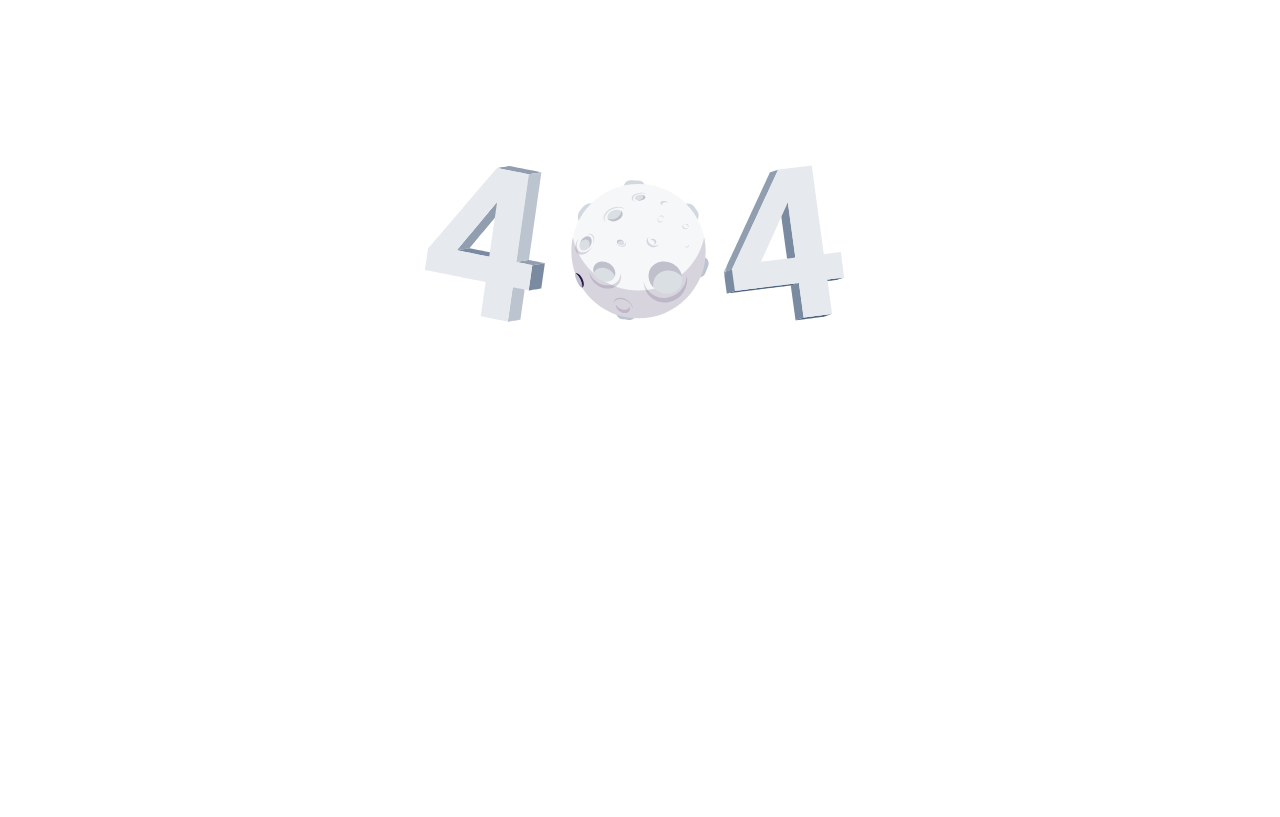
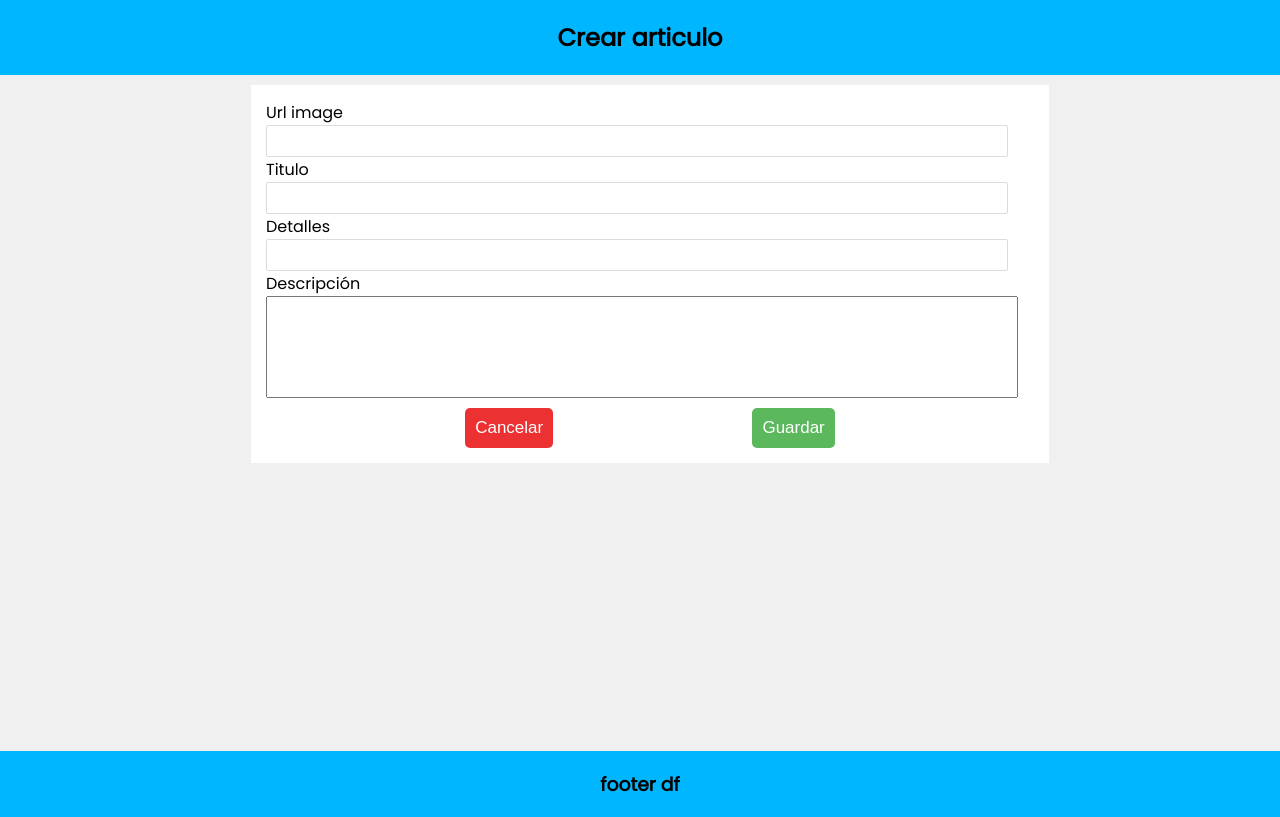
Before and after one commit to MatheoNieto/blogArticulos, a React app: page /createArticulos in a window 1280 px wide. Built offline with nearby package versions, Linux system fonts and the light colour scheme.

Commit message:
listo template

```diff
--- a/src/assets/styles/main.scss
+++ b/src/assets/styles/main.scss
@@ -2,7 +2,6 @@
 
 $theme-font: 'Poppins', sans-serif;
 $theme-background: linear-gradient(90deg, #11998e 0%,#38ef7d 100% );
-
 
 body{
   padding: 0;
@@ -74,6 +73,12 @@ h1{
   box-shadow: 10px 10px 5px 0px rgba(0,0,0,0.75);
 }
 
+.box-shadow-sm{
+  -webkit-box-shadow: 0px 0px 5px 0px rgba(0,0,0,0.75);
+  -moz-box-shadow: 0px 0px 5px 0px rgba(0,0,0,0.75);
+  box-shadow: 0px 0px 5px 0px rgba(0,0,0,0.75);
+}
+
 .flex-start{
   padding: 10px;
   display: flex;
@@ -86,6 +91,55 @@ h1{
 }
 
 table{
+  border-collapse: collapse;
   width: 100%;
   text-align: center;
 }
+
+table, td, th{
+  border: 1px solid #E5E5E5;
+}
+
+.container{
+  background-color: #F0F0F0;
+  padding: 10px;
+  width: 100vw;
+  height: 82vh;
+  display: flex;
+  flex-direction: column;
+  align-items: center;
+}
+
+.content-form{
+  background-color: #fff;
+  padding: 15px;
+  display: flex;
+  flex-direction: column;
+  justify-content: center;
+  width: 60%;
+}
+
+.input{
+  border: 1px solid #DCDCDC;
+  width: 95%;
+  padding: 5px;
+  border-radius: 2px;
+}
+
+.textarea{
+  resize: none;
+  width: 95%;
+  height: 80px;
+  padding: 10px;
+}
+
+.space-between{
+  display: flex;
+  flex-direction: row ;
+  align-items: center;
+  justify-content: space-evenly;
+}
+
+.overflow-x{
+  overflow-x: auto;
+}
--- a/src/components/Footer.tsx
+++ b/src/components/Footer.tsx
@@ -6,6 +6,7 @@ const Footer: React.FC  = (props: any)=>{
   const Container = styled.div({
     backgroundColor: '#00B7FF',
     width: '100%',
+    height: '5%',
     display: 'flex',
     flexDirection: 'row',
     justifyContent: 'center',
--- a/src/components/Header.tsx
+++ b/src/components/Header.tsx
@@ -1,11 +1,16 @@
 import React from 'react'
 import styled from 'styled-components'
 
-const Header: React.FC = (props: any)=>{
+interface Props{
+  title?: string,
+  children?: any
+}
+
+const Header = (props: Props)=>{
 
   const Container = styled.div({
     backgroundColor: '#00B7FF',
-    width: '100%',
+    width: '100vw',
     display: 'flex',
     flexDirection: 'row',
     justifyContent: 'center',
@@ -15,7 +20,9 @@ const Header: React.FC = (props: any)=>{
   return (
     <>
       <Container>
-        <h2>Login</h2>
+        <h2>
+          {(!props.title)? 'Home': props.title}
+        </h2>
       </Container>
       {
         props.children
--- a/src/components/Tabla.tsx
+++ b/src/components/Tabla.tsx
@@ -5,7 +5,7 @@ import { connect } from 'react-redux';
 
 const Tabla: React.FC = (props: any)=>{
 
-  const ponerFilas = () => props.articulos.map((articulo, key) => (
+  const ponerFilas = () => props.articulos.map((articulo: any, key: any) => (
     <>
       <tr key={key}>
 
@@ -31,17 +31,21 @@ const Tabla: React.FC = (props: any)=>{
             <td>asdfas dfasdf asdf</td>
             <td>2020-06-12</td>
             <td>
+
+              <Link to={`/createArticulos/1`}>
+                <button
+                  className='btn-sm btn-warning'
+                >
+                  Editar
+                </button>
+              </Link>
+
               <button
                 className='btn-sm btn-danger'
               >
                 Eliminar
               </button>
 
-              <button
-                className='btn-sm btn-warning'
-              >
-                Editar
-              </button>
             </td>
           </tr>
         </tbody>
--- /dev/null
+++ b/src/pages/CrearArticulo.tsx
@@ -0,0 +1,53 @@
+import React, {Component} from 'react'
+import { Link } from 'react-router-dom';
+
+import Header from '../components/Header'
+import Footer from '../components/Footer'
+
+class CrearArticulo extends Component{
+
+  constructor(props: any){
+    super(props)
+
+    this.state = {}
+  }
+
+  render(){
+    return (
+      <>
+        <Header title='Crear articulo'>
+          <div className='container'>
+            <div className='content-form'>
+
+              <label htmlFor="">Url image</label>
+              <input type="text" name="" id="" className='input' />
+
+              <label htmlFor="">Titulo</label>
+              <input type="text" name="" id="" className='input' />
+
+              <label htmlFor="">Detalles</label>
+              <input type="text" name="" id="" className='input' />
+
+              <label htmlFor="">Descripción</label>
+              <textarea className='textarea'>
+              </textarea>
+
+              <div className='space-between'>
+                <Link to='/home'>
+                  <button className='btn btn-danger'>Cancelar</button>
+                </Link>
+
+                <button className='btn btn-success'>Guardar</button>
+              </div>
+
+            </div>
+          </div>
+
+          <Footer />
+        </Header>
+      </>
+    )
+  }
+}
+
+export default CrearArticulo
--- a/src/pages/Home.tsx
+++ b/src/pages/Home.tsx
@@ -9,6 +9,7 @@ import Error from '../components/Error';
 import Tabla from '../components/Tabla';
 
 import styled from 'styled-components'
+import { Link } from 'react-router-dom';
 
 
 interface Props {
@@ -64,27 +65,29 @@ class Home extends Component <Props, State> {
   render() {
     return (
       <>
+        <Header>
           <div className='container'>
-          <Header>
-
               <Container>
 
                 <div className='flex-start width-60'>
+                  <Link to='/createArticulos'>
                     <button
-                  className='btn btn-danger'
+                      className='btn btn-success'
                     >
                         Crear articulo
                     </button>
+                  </Link>
+
                 </div>
-              <ContentTable>
+                <ContentTable className='box-shadow-sm overflow-x'>
                   { this.ponerContenido() }
                 </ContentTable>
               </Container>
 
+
+          </div>
           <Footer />
-
         </Header>
-        </div>
       </>
     )
   }
--- a/src/routes/App.tsx
+++ b/src/routes/App.tsx
@@ -4,6 +4,7 @@ import { BrowserRouter, Route, Switch } from 'react-router-dom';
 import Home from '../pages/Home';
 import Login from '../pages/Login';
 import NotFound from '../pages/NotFound'
+import CrearArticulo from '../pages/CrearArticulo'
 
 const App: React.FC = () => (
 
@@ -11,6 +12,8 @@ const App: React.FC = () => (
       <Switch>
           <Route exact path='/' component={Login} />
           <Route exact path='/home' component={Home} />
+          <Route exact path='/createArticulos' component={CrearArticulo} />
+          <Route exact path='/createArticulos/:id' component={CrearArticulo} />
           <Route component={NotFound} />
       </Switch>
   </BrowserRouter>
```
Also changed, not shown: package.json (+5 -5 lines). Lines whose indentation alone changed are shown as unchanged.
